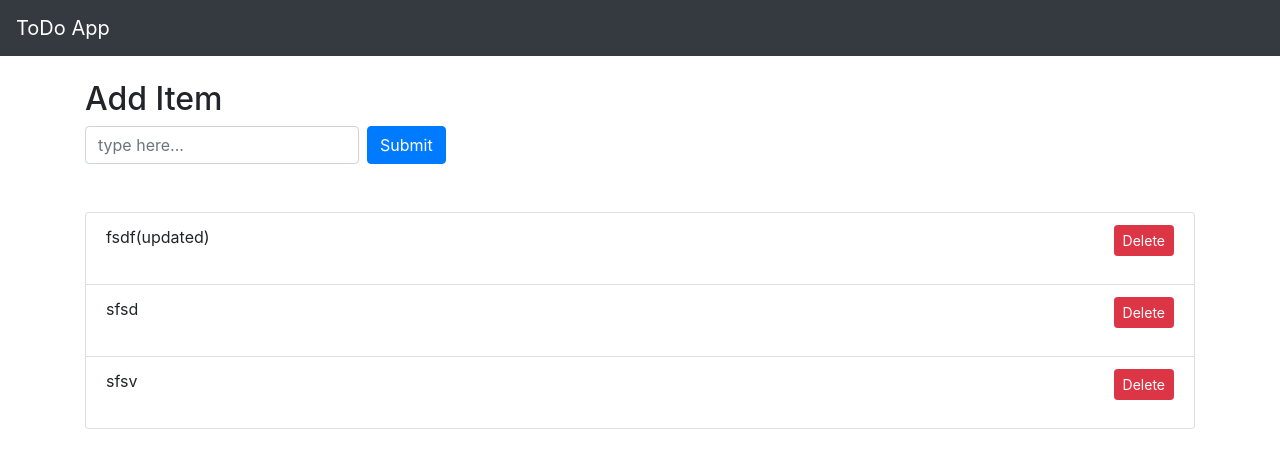
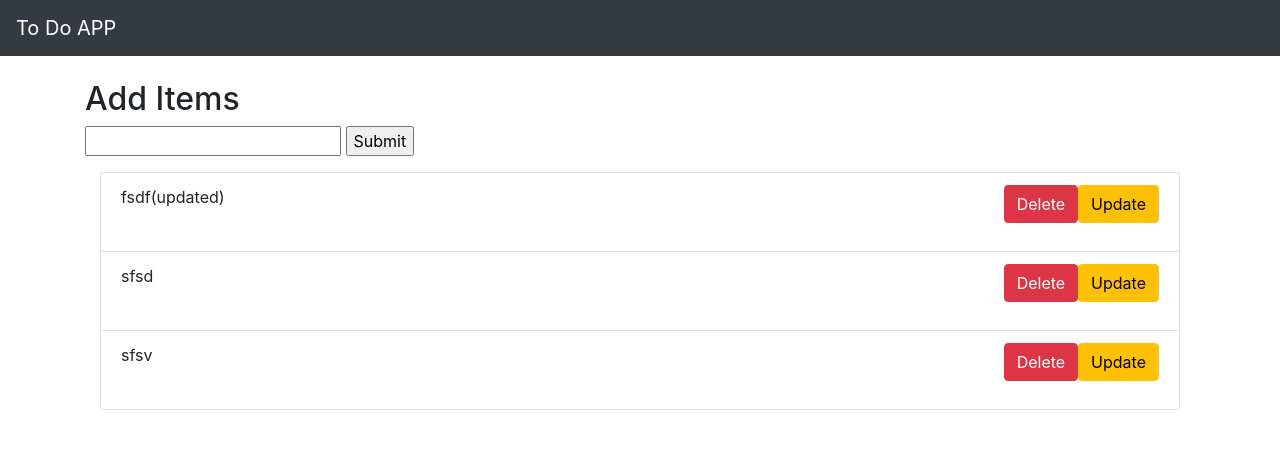
Before and after one commit to visheshyadav09/ToDo, a Django app: page / in a window 1280 px wide. Shown: the top 468 px of the page. Run offline with Django 3.2, Linux system fonts and the light colour scheme; data comes from the database, SQL or seed files in the repository; both versions use the stored data as it was after the commit; some libraries are stand-ins or nearby versions.

Commit message:
apply changes

```diff
--- /dev/null
+++ b/todoapp/forms.py
@@ -0,0 +1,11 @@
+from django import forms
+from django.forms import ModelForm
+
+from .models import *
+
+class todoappform(forms.ModelForm):
+
+
+    class Meta:
+        model=todo
+        fields='__all__'
--- a/todoapp/models.py
+++ b/todoapp/models.py
@@ -1,7 +1,11 @@
 from django.db import models
 
 # Create your models here.
+# auto_now_add=True-this line just automatically adds the updated date every time
+class todo(models.Model):
+    text = models.CharField(max_length=200)
+    complete=models.BooleanField(default=False)
+    added_date = models.DateTimeField(auto_now_add=True)
 
-class todo(models.Model):
-    added_date=models.DateTimeField()
-    text=models.CharField(max_length=200)
+    def __str__(self):
+        return self.text
--- a/todoapp/templates/base.html
+++ /dev/null
@@ -1,21 +0,0 @@
-{% load static %}
-<html>
-    <head>
-        <meta charset="UTF-8" />
-        <title>To Do App</title>
-        <link rel="stylesheet" href="https://stackpath.bootstrapcdn.com/bootstrap/4.5.0/css/bootstrap.min.css" integrity="sha384-9aIt2nRpC12Uk9gS9baDl411NQApFmC26EwAOH8WgZl5MYYxFfc+NcPb1dKGj7Sk" crossorigin="anonymous">
-        <script src="https://code.jquery.com/jquery-3.5.1.slim.min.js" integrity="sha384-DfXdz2htPH0lsSSs5nCTpuj/zy4C+OGpamoFVy38MVBnE+IbbVYUew+OrCXaRkfj" crossorigin="anonymous"></script>
-<script src="https://cdn.jsdelivr.net/npm/popper.js@1.16.0/dist/umd/popper.min.js" integrity="sha384-Q6E9RHvbIyZFJoft+2mJbHaEWldlvI9IOYy5n3zV9zzTtmI3UksdQRVvoxMfooAo" crossorigin="anonymous"></script>
-<script src="https://stackpath.bootstrapcdn.com/bootstrap/4.5.0/js/bootstrap.min.js" integrity="sha384-OgVRvuATP1z7JjHLkuOU7Xw704+h835Lr+6QL9UvYjZE3Ipu6Tp75j7Bh/kR0JKI" crossorigin="anonymous"></script>
-    </head>
-    <body>
-        <nav class="navbar navbar-dark bg-dark">
-            <a class="navbar-brand" href="#">ToDo App</a>
-          </nav>
-          <div class="container">
-        {% block content %}
-
-        {% endblock content %}
-        </div>
-    </body>
-</html>
--- a/todoapp/templates/todoapp/index.html
+++ b/todoapp/templates/todoapp/index.html
@@ -1,38 +1,61 @@
-{% extends 'base.html' %}
+<html lang="en">
+  <head>
+    <meta charset="UTF-8" />
+    <meta name="viewport" content="width=device-width, initial-scale=1.0" />
+    <link
+      rel="stylesheet"
+      href="https://stackpath.bootstrapcdn.com/bootstrap/4.5.0/css/bootstrap.min.css"
+      integrity="sha384-9aIt2nRpC12Uk9gS9baDl411NQApFmC26EwAOH8WgZl5MYYxFfc+NcPb1dKGj7Sk"
+      crossorigin="anonymous"
+    />
 
-
-{% block content %}
+    <title>Document</title>
+  </head>
+  <body>
+    <nav class="navbar navbar-dark bg-dark">
+      <a class="navbar-brand" href="#">To Do APP</a>
+    </nav>
+    <div class="container">
 
       <div class="row mt-4">
         <div class="col">
-<h2>Add Item</h2>
-<form action="add_todo/" method="post"  class="form-inline">
+          <h2>Add Items</h2>
+
+      <form method="POST" action="/">
         {% csrf_token %}
-      <input type="text" name="content" class="form-control mb-2 mr-sm-2" placeholder="type here..." autocomplete=off>
-      <button type="submit" class="btn btn-primary mb-2">Submit</button>
+        <input type="text" name="text" maxlength="200" autocomplete="off" />
+        <input type="submit" name="Todo App" />
       </form>
       </div>
     </div>
-   <div class="row mt-4">
+      <div class="row-mt-4">
         <div class="col">
           <ul class="list-group">
       {% for todo_item in todo_items %}
-               <li class="list-group-item">{{todo_item.text}}
+      <li class="list-group-item">
+        {% if todo_item.complete == True %}
 
+       <strike>{{todo_item}}</strike>
+        {% else %}
+        <span>{{todo_item}}</span>
+        {% endif %}
 
       <div class="float-right">
-                 <form action="delete_todo/{{todo_item.id}}/" action="post" >
+        <button class="btn btn btn-warning"><a href={% url 'update_task' todo_item.id %} style="text-decoration:none; color:black;">Update</a></button>
+        </div>
+        <div class="float-right">
+        <form action="deletetask/{{todo_item.id}}/" method="POST">
           {% csrf_token %}
-                <button type="submit" class="btn btn-sm btn-danger ">Delete</button>
+        <button class="btn btn btn-danger">Delete</button>
         </form>
         </div>
       </li>
-
-
-
-
       {% endfor %}
       </ul>
       </div>
       </div>
-{% endblock content %}
+
+
+    </div>
+  </body>
+</html>
--- a/todoapp/urls.py
+++ b/todoapp/urls.py
@@ -4,7 +4,8 @@ from . import views
 
 urlpatterns = [
     path('', views.index, name='index'),
-    path('add_todo/',views.add_todo,name='addtodo'),
-# the <int:todo_id> catches the integer comeing from form and stores it in the todo_id parameter
-    path('delete_todo/<int:todo_id>/',views.delete_todo,name='deletetodo')
+    path('update_task/<str:pk>/',views.updateTask,name="update_task"),
+    path('deletetask/<int:todo_id>/',views.deleteTask,name="delete_task"),
+    # the <int:todo_id> catches the integer comeing from form and stores it in the todo_id parameter
+
 ]
--- a/todoapp/views.py
+++ b/todoapp/views.py
@@ -1,26 +1,37 @@
-from django.shortcuts import render
+from django.shortcuts import render, redirect
 
 # Create your views here.
 from django.http import HttpResponse
 from django.utils import timezone
 from todoapp.models import todo
 from django.http import HttpResponseRedirect
+from .forms import *
+
 
 def index(request):
-    todo_items=todo.objects.all().order_by("-added_date")
-    return render(request, 'todoapp/index.html',{"todo_items":todo_items})
+    todo_items = todo.objects.all().order_by("-added_date")
+    form = todoappform()
+    if request.method == 'POST':
+        form = todoappform(request.POST)
+        if form.is_valid():
+            form.save()
+        return redirect('/')
+    context = {"todo_items": todo_items, 'form': form}
+    return render(request, 'todoapp/index.html', context)
 
 
-# .create helps in updating th database
-# here a dictionary is created with content as key , and the dictionary is request.POST
-def add_todo(request):
-    current_date=timezone.now()
-    content=request.POST["content"]
-    created_obj=todo.objects.create(added_date=current_date,text=content)
-    return HttpResponseRedirect('/')
+def updateTask(request, pk):
+    task = todo.objects.get(id=pk)
+    form = todoappform(instance=task)
+    if request.method=="POST":
+        form = todoappform(request.POST,instance=task)
+        if form.is_valid():
+            form.save()
+        return redirect('/')
 
+    context = {'form': form}
+    return render(request, 'todoapp/update.html',context)
 
-
-def delete_todo(request,todo_id):
+def deleteTask(request,todo_id):
     todo.objects.get(id=todo_id).delete()
-    return HttpResponseRedirect('/')
+    return redirect('/')
```
Also changed, not shown: todoapp/templates/todoapp/update.html (added, +31 -0 lines), db.sqlite3, todoapp/migrations/0002_auto_20200804_1049.py (added). Lines whose indentation alone changed are shown as unchanged.
